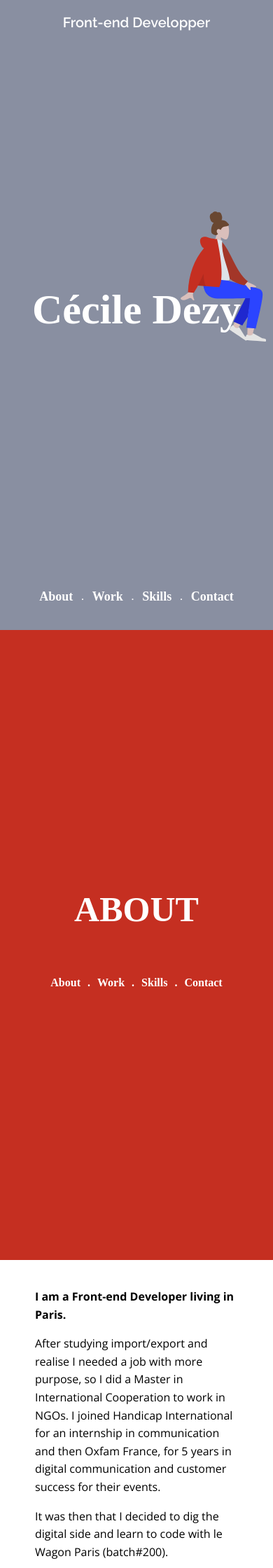
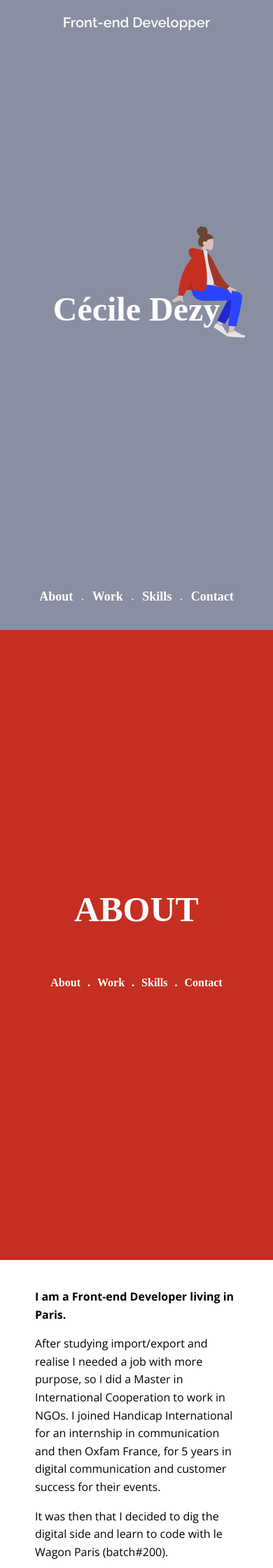
Before and after one commit to cecile-dzy-ncl/resume, a Jekyll site: the page built from index.md, in a window 390 px wide. Shown: the top 2240 px of the page at 70% size. Built offline with Jekyll 4.4.1, drawn with Linux system fonts in a browser that asks for light colours; nearby versions of some CDN libraries; some web fonts are replaced.

Commit message:
change logo size

```diff
--- a/_sass/_layout.scss
+++ b/_sass/_layout.scss
@@ -333,7 +333,7 @@ footer {
 
   header {
     .h1-hp {
-      font-size: 60px;
+      font-size: 48px;
     }
 
     h2 {
@@ -342,12 +342,12 @@ footer {
 
     .logo {
       background-image: url('/assets/images/logo.svg');
-      height: 207px;
-      width: 132px;
+      height: 177px;
+      width: 117px;
       background-size: cover;
       position: absolute;
-      top: -100px;
-      right: -44px;
+      top: -87px;
+      right: -47px;
       background-repeat: no-repeat;
     }
 
```
